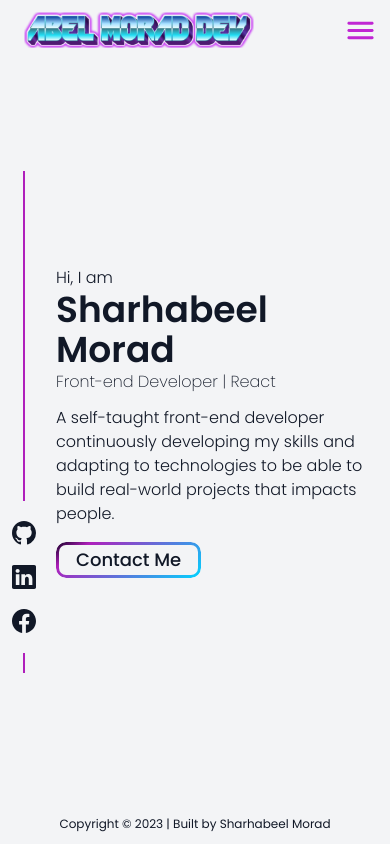
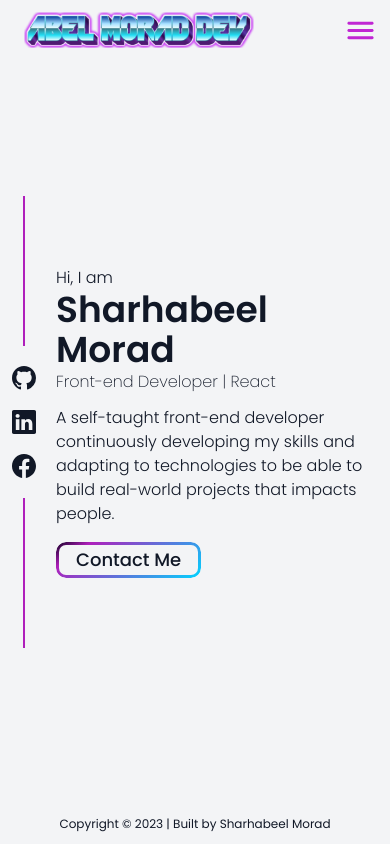
Before and after one commit to abelmorad/abel-morad, a React (Vite) app: page / in a window 390 px wide. Built offline with nearby package versions, Linux system fonts and the light colour scheme.

Commit message:
Style: update

```diff
--- a/src/index.css
+++ b/src/index.css
@@ -56,23 +56,13 @@
 .aside::before {
   content: "";
   width: 2px;
-  height: 300px;
+  height: 150px;
   background-color: #af1fbb;
-  place-self: center;
 }
 
 .aside::after {
   content: "";
   width: 2px;
-  height: 50px;
+  height: 150px;
   background-color: #af1fbb;
-  place-self: center;
 }
-@media (max-width: 640px) {
-  .aside::before {
-    height: 330px;
-  }
-  .aside::after {
-  height: 20px;
-}
-}
```
